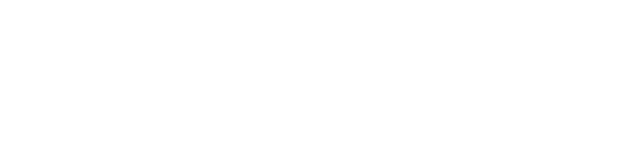
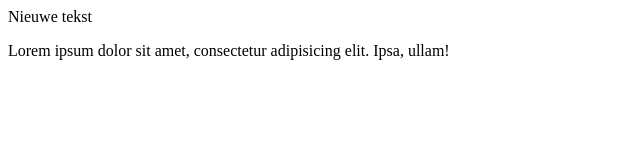
Before and after one commit to EdeJ/git-workshop-demo, a plain HTML site: page index.html in a window 1280 px wide. Shown: the whole page, without its empty margins (0-640 px from the left). Drawn offline with Linux system fonts and the light colour scheme.

Commit message:
add text

```diff
--- a/index.html
+++ b/index.html
@@ -5,6 +5,7 @@
     <title>Git Workshop Demo</title>
 </head>
 <body>
-
+Nieuwe tekst
+<p>Lorem ipsum dolor sit amet, consectetur adipisicing elit. Ipsa, ullam!</p>
 </body>
 </html>
```
Also changed, not shown: 1 other file.
